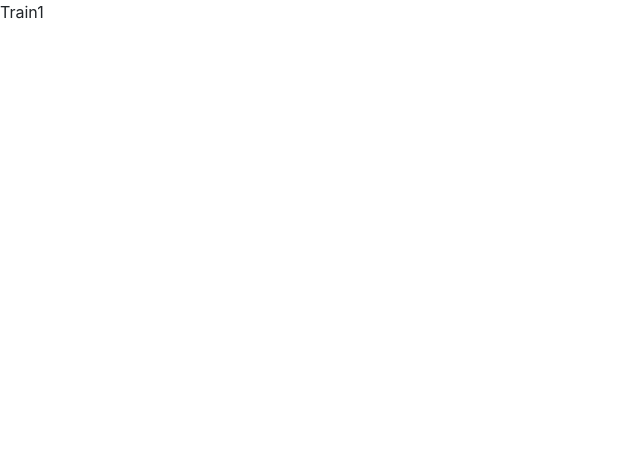
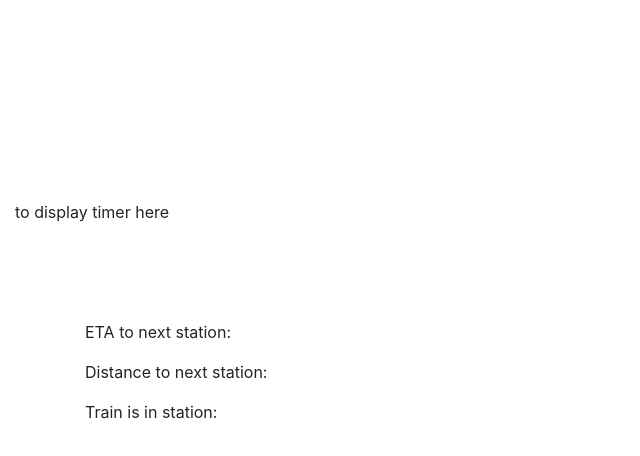
Before and after one commit to marinnicolae/trainArrival, a plain HTML site: page index.html in a window 1280 px wide. Shown: the whole page, without its empty margins (0-640 px from the left). Drawn offline with nearby package versions, Linux system fonts and the light colour scheme.

Commit message:
base template + small improvement

```diff
--- a/index.html
+++ b/index.html
@@ -3,7 +3,7 @@
 
 <head>
 	<meta charset="UTF-8">
-	<title>Train-Scheduler</title>
+	<title>Train Arrival</title>
 	<link rel="stylesheet" href="https://maxcdn.bootstrapcdn.com/bootstrap/4.0.0/css/bootstrap.min.css" integrity="sha384-Gn5384xqQ1aoWXA+058RXPxPg6fy4IWvTNh0E263XmFcJlSAwiGgFAW/dAiS6JXm" crossorigin="anonymous">
 	<script src="https://code.jquery.com/jquery-3.2.1.slim.min.js" integrity="sha384-KJ3o2DKtIkvYIK3UENzmM7KCkRr/rE9/Qpg6aAZGJwFDMVNA/GpGFF93hXpG5KkN" crossorigin="anonymous"></script>
 	<script src="https://cdnjs.cloudflare.com/ajax/libs/popper.js/1.12.9/umd/popper.min.js" integrity="sha384-ApNbgh9B+Y1QKtv3Rn7W3mgPxhU9K/ScQsAP7hUibX39j7fakFPskvXusvfa0b4Q" crossorigin="anonymous"></script>
@@ -12,7 +12,33 @@
   	<link rel="stylesheet" type="text/css" href="main.css">
 </head>
 <body>
-	Train1
+<div class="container-fluid">
+        <div class="row mapRow" style="height: 200px;">
+            <div id="map" class="col-sm-12">
+
+            </div>
+        </div>
+
+
+        <div class="row timerRow" style="height: 120px;">
+            <div class="col-sm-12">
+                to display timer here
+            </div>
+        </div>
+        <div class="row dataRow" style="min-width: 320px; margin: auto;">
+            <div class="container">
+                <span id="eta"><p>ETA to next station: </p> </span>
+                <span id="trainType"></span>
+
+                <!-- daca trenul este in miscare-->
+                <span id="nextStation"><p>Distance to next station: </p></span>
+                <!-- daca trenul este oprit in statie-->
+                <span id="inStation"><p>Train is in station: </p></span>
+            </div>
+        </div>
+        <div class="condRow" style="position: absolute; bottom: 0; height: 75px;"></div>
+    </div>
+
 <span id='train1'> </span>
 <script type="text/javascript" src="main.js"></script>
 </body>
--- a/main.js
+++ b/main.js
@@ -51,10 +51,10 @@ function Train(type)
 
 		if (this.distance > this.nextStation.distance) {
 			this.lastStation = this.nextStation;
-			this.nextStation = stations.map(function(i, station) {
-						if (this.lastStation.name === station.name) {
-							return stations[i++];
-						}
+			$.each(stations, function( index, station ) {
+	 			if (this.lastStation.name === station.name) {
+					this.nextStation = stations[i++];
+				}
 			});
 			this.stop=5*60;
 		}
```
